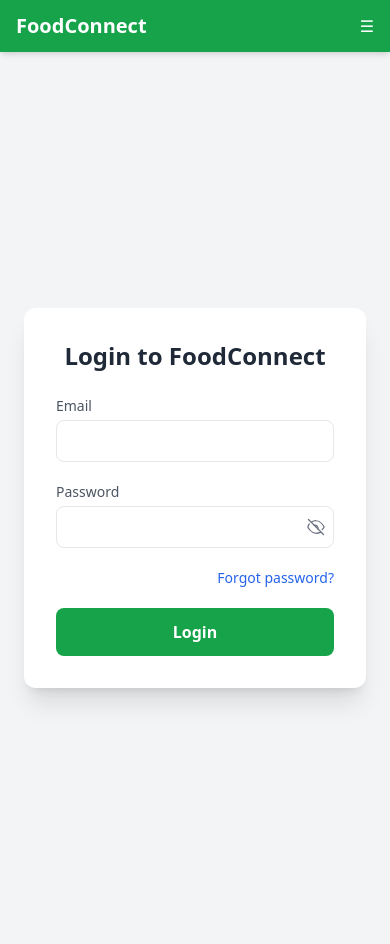
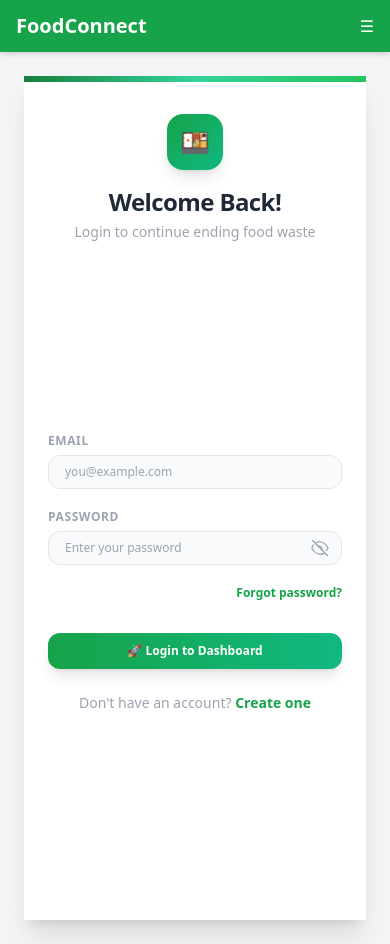
Before and after one commit to Anil-939181/FoodConnect, a React (Vite) app in the folder frontend/: page /login in a window 390 px wide. Built offline with nearby package versions, Linux system fonts and the light colour scheme.

Commit message:
Login page i completed for the styling and also responsive

```diff
--- a/frontend/src/pages/Login.jsx
+++ b/frontend/src/pages/Login.jsx
@@ -35,44 +35,60 @@ function Login() {
     setShowPassword((prev) => !prev);
   };
 
+  const inputClass = "w-full border border-gray-200 rounded-xl px-4 py-2 sm:py-2.5 text-xs sm:text-sm text-gray-800 bg-gray-50 focus:outline-none focus:ring-2 focus:ring-green-400 focus:border-transparent focus:bg-white transition placeholder-gray-400";
+
   return (
-    <div className="min-h-screen flex items-center justify-center bg-gray-100">
+    <div className="min-h-screen bg-gradient-to-br from-green-50 via-white to-emerald-50 flex items-center justify-center sm:px-4 sm:py-10">
 
-      <div className="bg-white shadow-xl rounded-xl p-8 w-full max-w-md">
-        <h2 className="text-2xl font-bold text-center mb-6 text-gray-800">
-          Login to FoodConnect
-        </h2>
+      {/* ── Card ── */}
+      <div className="w-full max-w-md sm:max-w-lg bg-white sm:rounded-3xl shadow-xl overflow-hidden min-h-screen sm:min-h-0 flex flex-col justify-center">
 
-        <form onSubmit={handleLogin} className="space-y-5">
+        {/* Accent bar */}
+        <div className="h-1.5 bg-gradient-to-r from-green-700 via-emerald-400 to-green-500 shrink-0" />
 
+        {/* Header */}
+        <div className="flex flex-col items-center px-6 sm:px-8 pt-8 pb-4 shrink-0">
+          <div className="w-14 h-14 flex items-center justify-center bg-gradient-to-br from-green-600 to-emerald-500 rounded-2xl shadow-lg text-2xl mb-4 select-none">
+            🍱
+          </div>
+          <h1 className="text-2xl font-extrabold text-gray-800 tracking-tight text-center">Welcome Back!</h1>
+          <p className="text-sm text-gray-400 mt-1 text-center">Login to continue ending food waste</p>
+        </div>
+
+        {/* Form */}
+        <form onSubmit={handleLogin} className="px-6 sm:px-8 pb-8 flex-1 flex flex-col justify-center">
+
+          <div className="space-y-5">
             <div>
-            <label className="block text-sm text-gray-600 mb-1">
+              <label className="block text-xs font-semibold text-gray-400 uppercase tracking-wider mb-1.5">
                 Email
               </label>
               <input
                 type="email"
                 required
-              className="w-full border rounded-lg p-2 focus:ring-2 focus:ring-green-500"
+                className={inputClass}
+                placeholder="you@example.com"
                 value={email}
                 onChange={(e) => setEmail(e.target.value)}
               />
             </div>
 
             <div>
-            <label className="block text-sm text-gray-600 mb-1">
+              <label className="block text-xs font-semibold text-gray-400 uppercase tracking-wider mb-1.5">
                 Password
               </label>
               <div className="relative">
                 <input
                   type={showPassword ? "text" : "password"}
                   required
-                className="w-full border rounded-lg p-2 focus:ring-2 focus:ring-green-500 pr-10"
+                  className={`${inputClass} pr-10`}
+                  placeholder="Enter your password"
                   value={password}
                   onChange={(e) => setPassword(e.target.value)}
                 />
                 <button
                   type="button"
-                className="absolute right-2 top-1/2 -translate-y-1/2 text-gray-500"
+                  className="absolute right-3 top-1/2 -translate-y-1/2 text-gray-400 hover:text-green-600 transition"
                   tabIndex={-1}
                   onClick={() => setShowPassword((v) => !v)}
                 >
@@ -81,22 +97,32 @@ function Login() {
               </div>
             </div>
 
-          <div className="flex justify-end">
+            <div className="flex items-center justify-end">
               <button
                 type="button"
-              className="text-blue-600 text-sm hover:underline focus:outline-none"
+                className="text-green-600 text-xs sm:text-sm font-semibold hover:underline focus:outline-none"
                 onClick={() => navigate("/forgot-password")}
               >
                 Forgot password?
               </button>
             </div>
+          </div>
 
+          <div className="mt-8">
             <button
               type="submit"
-            className="w-full bg-green-600 text-white py-3 rounded-lg font-semibold hover:bg-green-700 transition"
+              className="w-full flex items-center justify-center gap-2 py-2.5 sm:py-3 rounded-xl bg-gradient-to-r from-green-600 to-emerald-500 hover:from-green-700 hover:to-emerald-600 text-white font-bold text-xs sm:text-sm shadow-lg transition"
             >
-            Login
+              🚀 Login to Dashboard
             </button>
+          </div>
+
+          <p className="text-center text-sm text-gray-400 mt-6 shrink-0">
+            Don't have an account?{" "}
+            <a href="/register" className="text-green-600 font-bold hover:underline">
+              Create one
+            </a>
+          </p>
 
         </form>
       </div>
```
Lines whose indentation alone changed are shown as unchanged.
